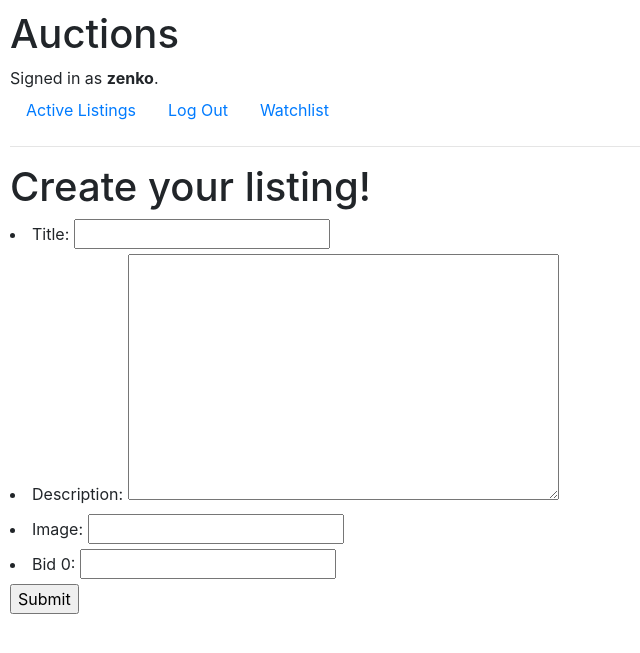
After one commit to santiagoras/Project_2_auction, a Django app: page /create in a window 1280 px wide. The commit adds this page. Shown: the top 653 px of the page, without its empty margins (0-640 px from the left). Run offline with Django 3.2, Linux system fonts and the light colour scheme; a user stored in the database is signed in; some libraries are stand-ins or nearby versions.

Commit message:
adding forms
added forms

```diff
--- a/commerce/auctions/models.py
+++ b/commerce/auctions/models.py
@@ -11,7 +11,7 @@ class Listing(models.Model):
     description=models.TextField(max_length=500)
     image=models.CharField(max_length=256, blank=True)
     title=models.CharField(max_length=64)
-    watchers=models.ManyToManyField(User, related_name="following")
+    watchers=models.ManyToManyField(User, related_name="following", blank=True)
 
 class Bid(models.Model):
     amount= models.DecimalField(max_digits=15, decimal_places=2)
--- /dev/null
+++ b/commerce/auctions/templates/auctions/create.html
@@ -0,0 +1,10 @@
+{% extends "auctions/layout.html" %}
+
+{% block body %}
+    <h1>Create your listing!</h1>
+    <form action="{% url 'create' %}", method="POST">
+        {% csrf_token %}
+        {{form.as_ul}}
+        <input type="submit">
+    </form>
+{% endblock %}
--- a/commerce/auctions/templates/auctions/layout.html
+++ b/commerce/auctions/templates/auctions/layout.html
@@ -24,6 +24,9 @@
                 <li class="nav-item">
                     <a class="nav-link" href="{% url 'logout' %}">Log Out</a>
                 </li>
+                <li class="nav-item">
+                    <a class="nav-link" href="{% url 'watchlist' %}">Watchlist</a>
+                </li>
             {% else %}
                 <li class="nav-item">
                     <a class="nav-link" href="{% url 'login' %}">Log In</a>
--- a/commerce/auctions/templates/auctions/watchlist.html
+++ b/commerce/auctions/templates/auctions/watchlist.html
@@ -6,7 +6,7 @@
         <h2>{{ listing.title }}</h2>
     </div>
     <div class="listing-img">
-        <img src="{% url listing.image %}" alt="{% url listing.title %}">
+        <img src="{{ listing.image }}" alt="{{ listing.title }}">
     </div>
     <div class="listing-description">
         <h4>{{ listing.descrption }}</h4>
--- a/commerce/auctions/urls.py
+++ b/commerce/auctions/urls.py
@@ -4,8 +4,9 @@ from . import views
 
 urlpatterns = [
     path("", views.index, name="index"),
+    path("create", views.create, name="create"),
     path("listing/<int:listing_id>", views.listing, name="listing"),
-    path("watchlist/<int:listing_id>", views.watchlist, name="watchlist"),
+    path("watchlist", views.watchlist, name="watchlist"),
     path("login", views.login_view, name="login"),
     path("logout", views.logout_view, name="logout"),
     path("register", views.register, name="register")
--- a/commerce/auctions/views.py
+++ b/commerce/auctions/views.py
@@ -1,11 +1,21 @@
+from django import forms
 from django.contrib.auth import authenticate, login, logout
 from django.db import IntegrityError
 from django.contrib.auth.decorators import login_required
+from django.forms.forms import Form
 from django.http import HttpResponse, HttpResponseRedirect
 from django.shortcuts import render
 from django.urls import reverse
 
-from .models import Comment, Listing, User
+from .models import Comment, Bid, Listing, User
+
+class ListingForm(Form):
+    title=forms.CharField()
+    description=forms.CharField(widget=forms.Textarea)
+    image=forms.CharField()
+    bid_0=forms.DecimalField(max_digits=12, decimal_places=2)
+
+
 
 
 def index(request):
@@ -14,6 +24,30 @@ def index(request):
         "listings" : listings
     })
 
+
+@login_required
+def create(request):
+    form=ListingForm()
+    if request.method == "POST":
+        form=ListingForm(request.POST)
+        if form.is_valid():
+            l = Listing(
+                author= User.objects.get(pk=request.user.id),
+                description= form.cleaned_data["description"],
+                image= form.cleaned_data["image"],
+                title= form.cleaned_data["title"]
+            )
+            l.save()
+            b = Bid(
+                amount= form.cleaned_data["bid_0"],
+                author= User.objects.get(pk=request.user.id),
+                listing= l
+            )
+            return HttpResponseRedirect(reverse("listing", args=(l.id, )))
+
+    return render(request, "auctions/create.html", {
+        "form" : form
+    })
 
 def listing(request, listing_id):
     if request.user.is_authenticated:
@@ -27,7 +61,10 @@ def listing(request, listing_id):
 
 @login_required
 def watchlist(request):
-    pass
+    listings = Listing.objects.filter(watchers=request.user)
+    return render(request, "auctions/watchlist.html", {
+        "listings" : listings
+    })
 
 
 
```
Also changed, not shown: commerce/auctions/migrations/0004_auto_20210712_2124.py (added).
